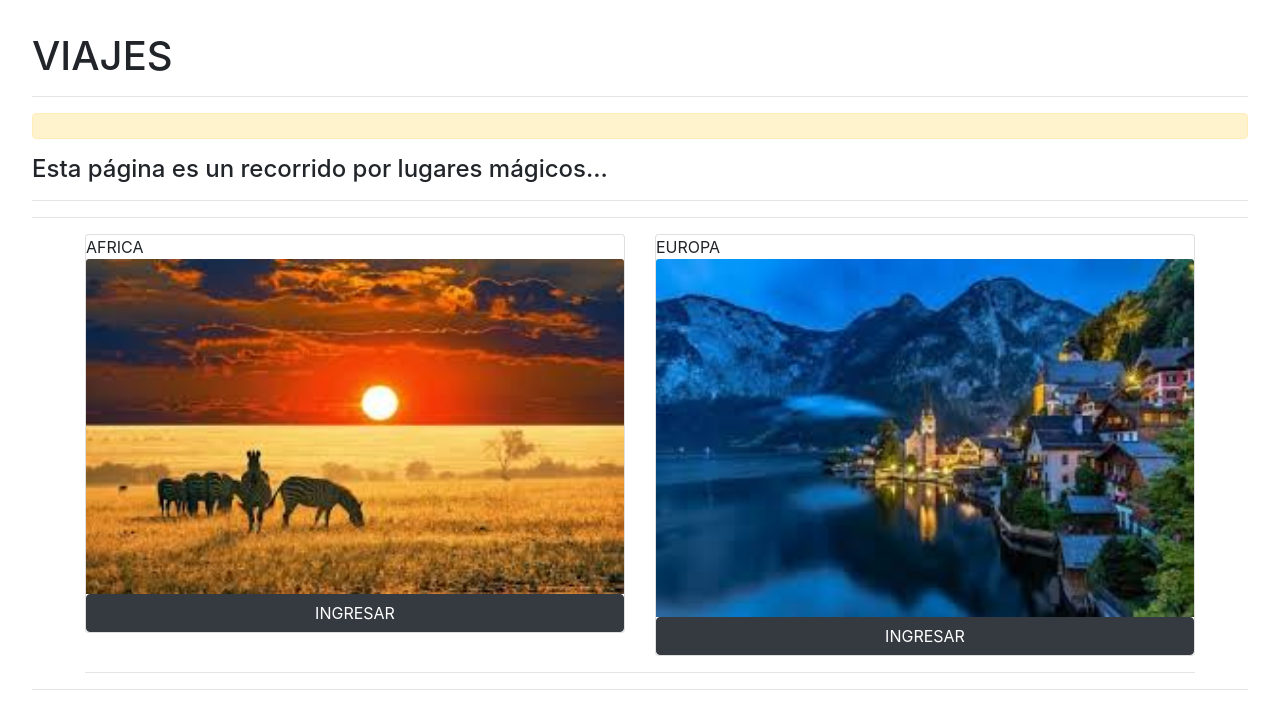
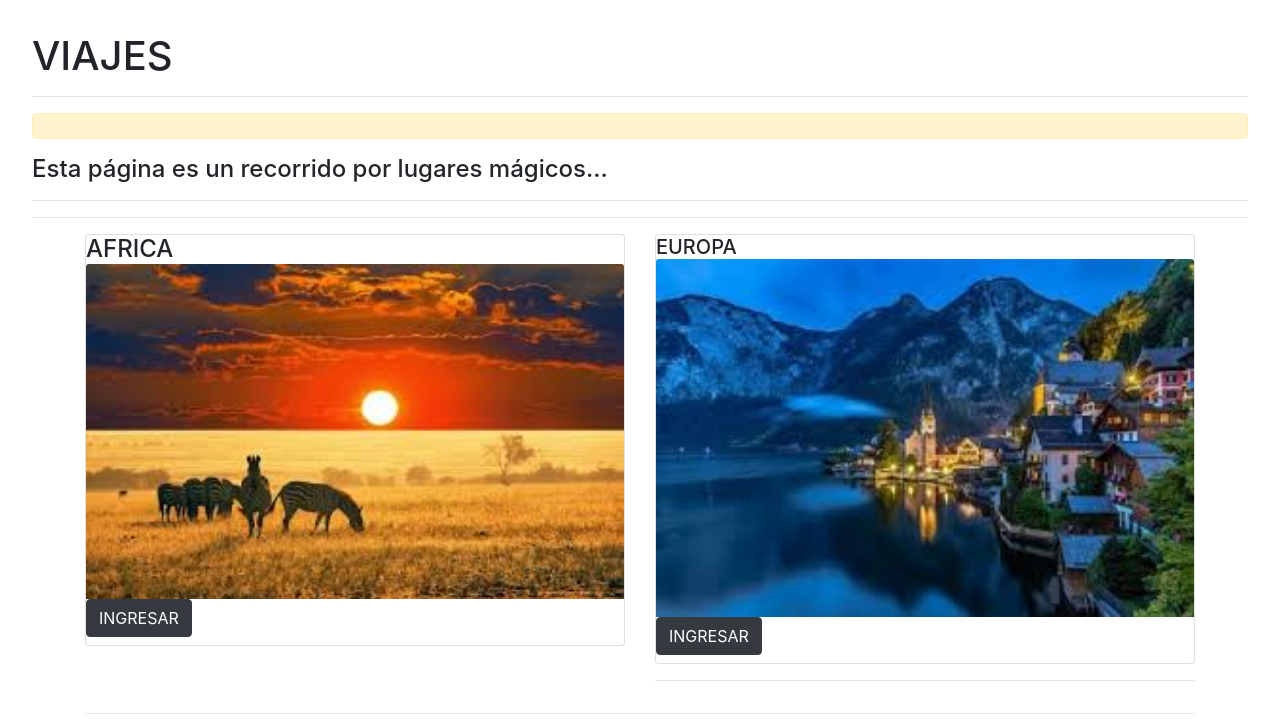
Before and after one commit to jeannnegalbo/jeannegalbo.github.io, a plain HTML site: page index.html in a window 1280 px wide. Drawn offline with nearby package versions, Linux system fonts and the light colour scheme.

Commit message:
Update index.html

```diff
--- a/index.html
+++ b/index.html
@@ -15,20 +15,21 @@
     <div class="row">
       <div class="col">
         <div class="card">
-          AFRICA
-          <img class="card-img-top" src="https://jeannnegalbo.github.io/AFRICA.jpg" alt="AFRICA">
-          <button class="btn btn-dark">INGRESAR</button>
+          <h4>AFRICA<img class="card-img-top" src="https://jeannnegalbo.github.io/AFRICA.jpg" alt="AFRICA"><button class="btn btn-dark">INGRESAR</button></h4>
         </div>
       </div>
       <div class="col">
         <div class="card">
-          EUROPA
-          <img class="card-img-top" src="http://jeannnegalbo.github.io/EUROPA.jpg" alt="EUROPA">
-          <button class="btn btn-dark">INGRESAR</button>
+          <h5>EUROPA<img class="card-img-top" src="http://jeannnegalbo.github.io/EUROPA.jpg" alt="EUROPA"><button class="btn btn-dark">INGRESAR</button></h5>
         </div>
+        <hr>
       </div>
     </div>
     <hr>
   </div>
-  <hr>
 </div>
+
+
+  <!-- ^ -->
+  </body>
+</html>
```
